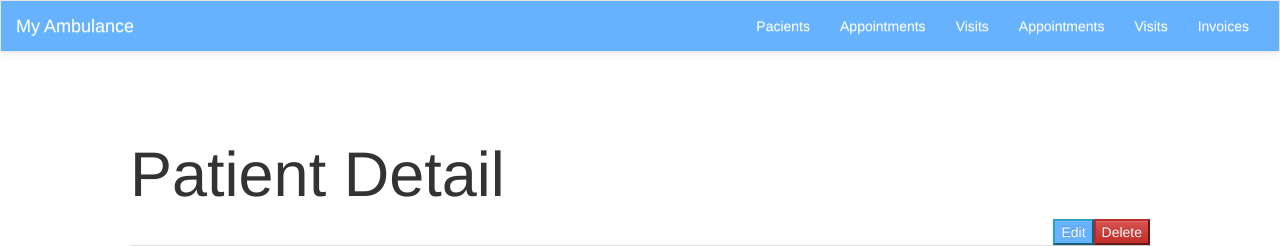
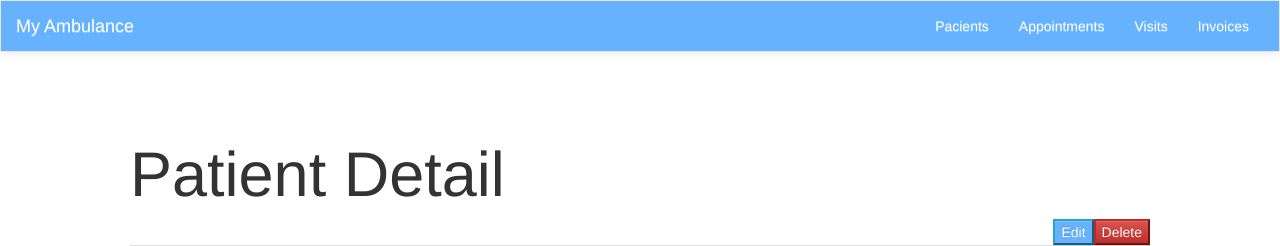
Before and after one commit to JanKoci/IIS-project, a Django app: template IIS_project/patients/templates/patients/patient.html in a window 1280 px wide. Shown: the top 246 px of the page. Run offline with Django 3.2, Linux system fonts and the light colour scheme; the template is opened without the code that fills it, so the values that code supplies are empty; some libraries are stand-ins or nearby versions.

Commit message:
fix of merging with visits branch

```diff
--- a/IIS_project/templates/base.html
+++ b/IIS_project/templates/base.html
@@ -38,8 +38,6 @@
                     <ul class="nav navbar-nav navbar-right">
                         <li> <a class="navbar-link" href="{% url 'patients:patient_list' %}">Pacients</a> </li>
                         <li> <a class="navbar-link" href="{% url 'appointments:appointments_list' %}">Appointments</a> </li>
-                        <li> <a class="navbar-link" href="">Visits</a> </li>
-                        <li> <a class="navbar-link" href="">Appointments</a> </li>
                         <li> <a class="navbar-link" href="{% url 'visits:visit_list' %}">Visits</a> </li>
                         <li> <a class="navbar-link" href="">Invoices</a> </li>
                     </ul>
```
Also changed, not shown: IIS_project/patients/migrations/0002_auto_20181103_2214.py (deleted), IIS_project/patients/migrations/0003_auto_20181105_1928.py (deleted), IIS_project/patients/migrations/0004_auto_20181106_1816.py (deleted), IIS_project/visits/migrations/0001_initial.py (deleted).
